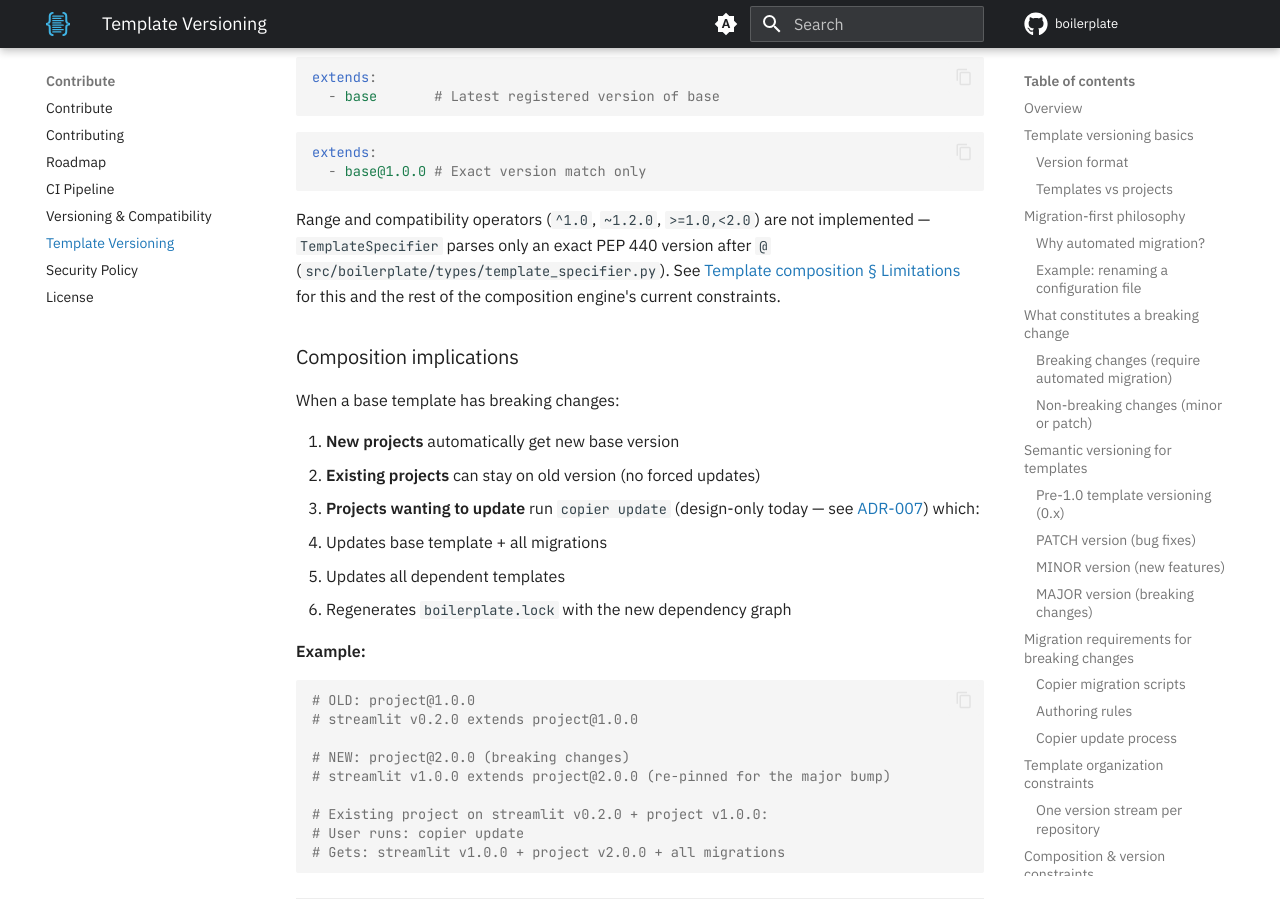
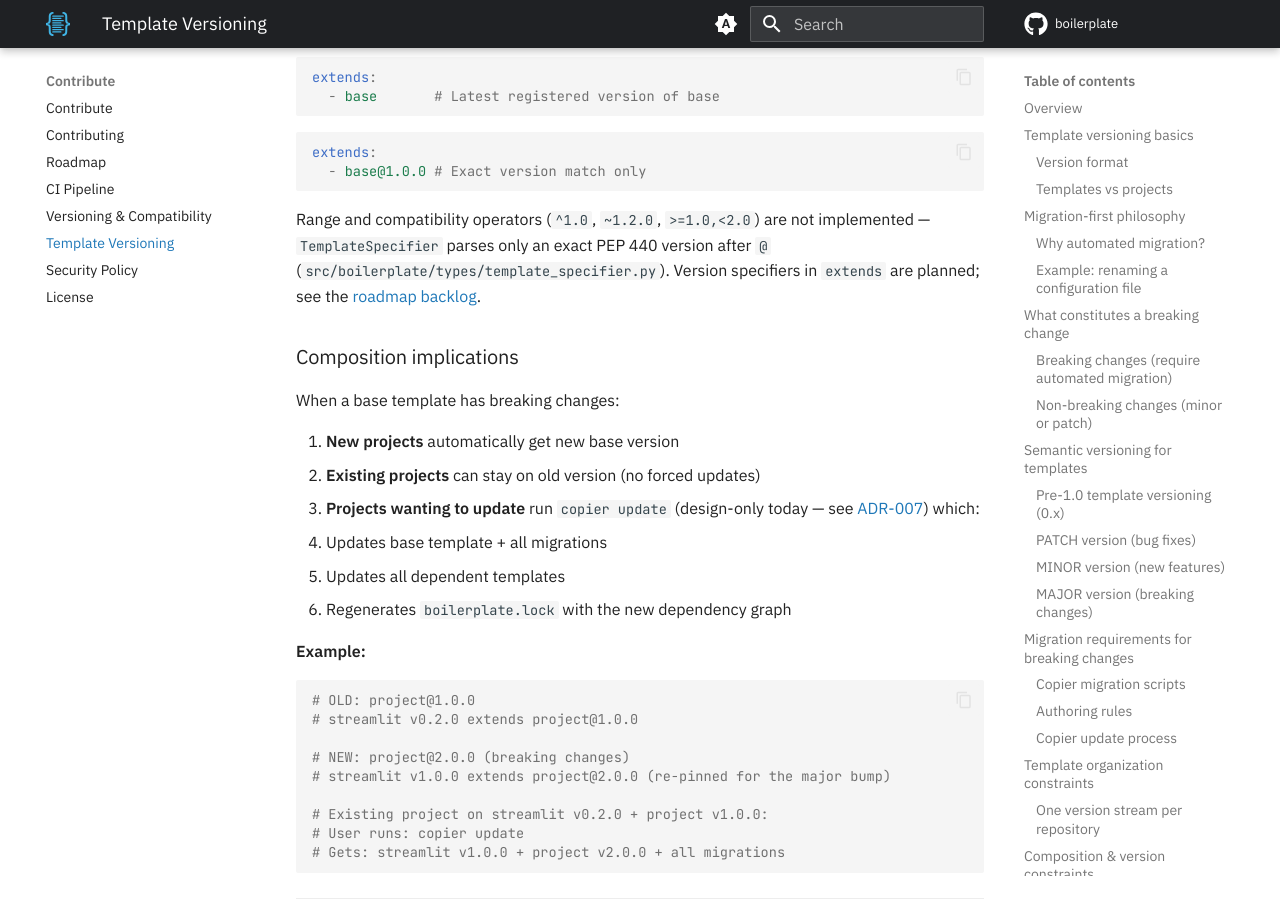
Before and after one commit to TheRealBillSiegler/boilerplate, an MkDocs documentation site: the page built from docs/governance/template-versioning.md, in a window 1280 px wide and 900 px high, scrolled down 8107 px. Built offline with MkDocs 1.6.1 and Material for MkDocs 9.7.7, drawn with Linux system fonts in a browser that asks for light colours; comment, search, counter and statistics services are not loaded; the version menu is left out.

Commit message:
docs: point template versioning at the roadmap backlog
Co-Authored-By: Claude Fable 5.1 <noreply@anthropic.com>

````diff
--- a/docs/governance/template-versioning.md
+++ b/docs/governance/template-versioning.md
@@ -310,7 +310,7 @@ extends:
   - base@1.0.0 # Exact version match only
 ```
 
-Range and compatibility operators (`^1.0`, `~1.2.0`, `>=1.0,<2.0`) are not implemented — `TemplateSpecifier` parses only an exact PEP 440 version after `@` (`src/boilerplate/types/template_specifier.py`). See [Template composition § Limitations](../templates-hub/composition.md#limitations-current-state) for this and the rest of the composition engine's current constraints.
+Range and compatibility operators (`^1.0`, `~1.2.0`, `>=1.0,<2.0`) are not implemented — `TemplateSpecifier` parses only an exact PEP 440 version after `@` (`src/boilerplate/types/template_specifier.py`). Version specifiers in `extends` are planned; see the [roadmap backlog](../roadmap.md#backlog).
 
 ### Composition implications
 
````
